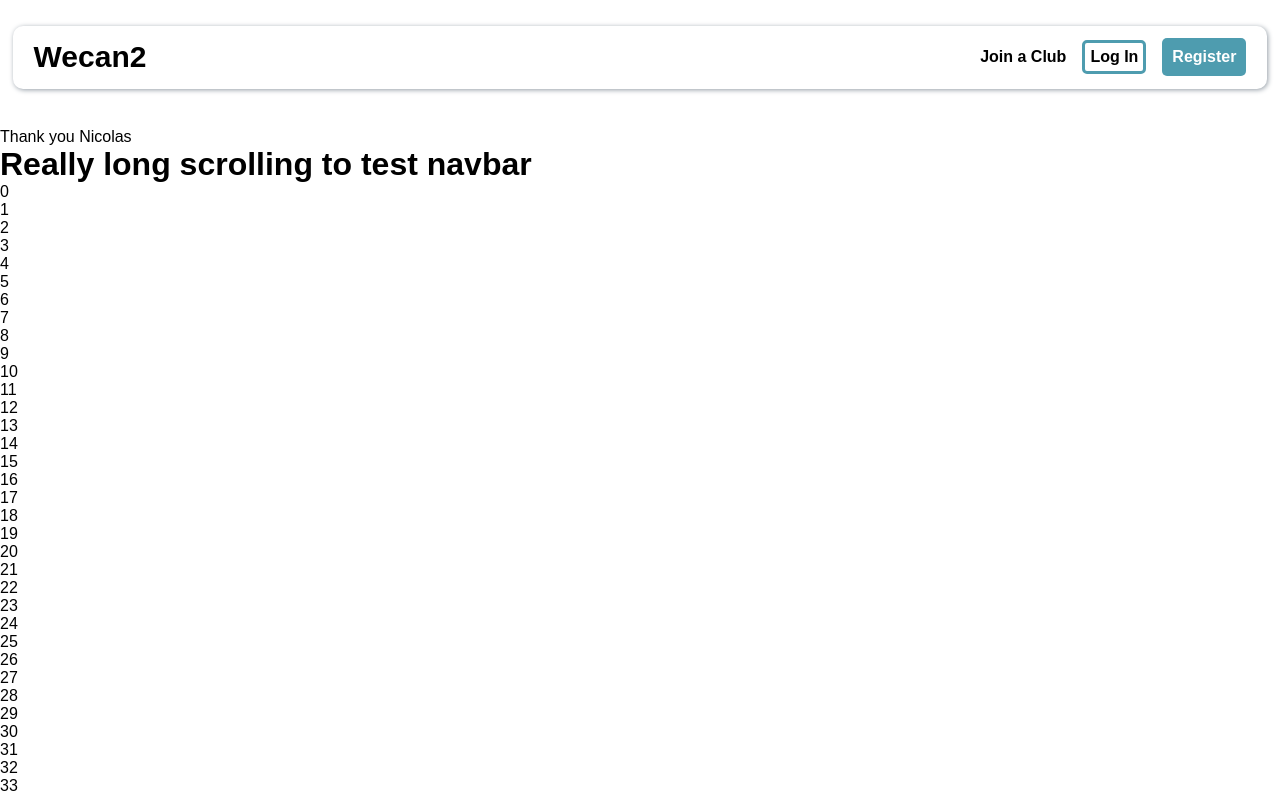
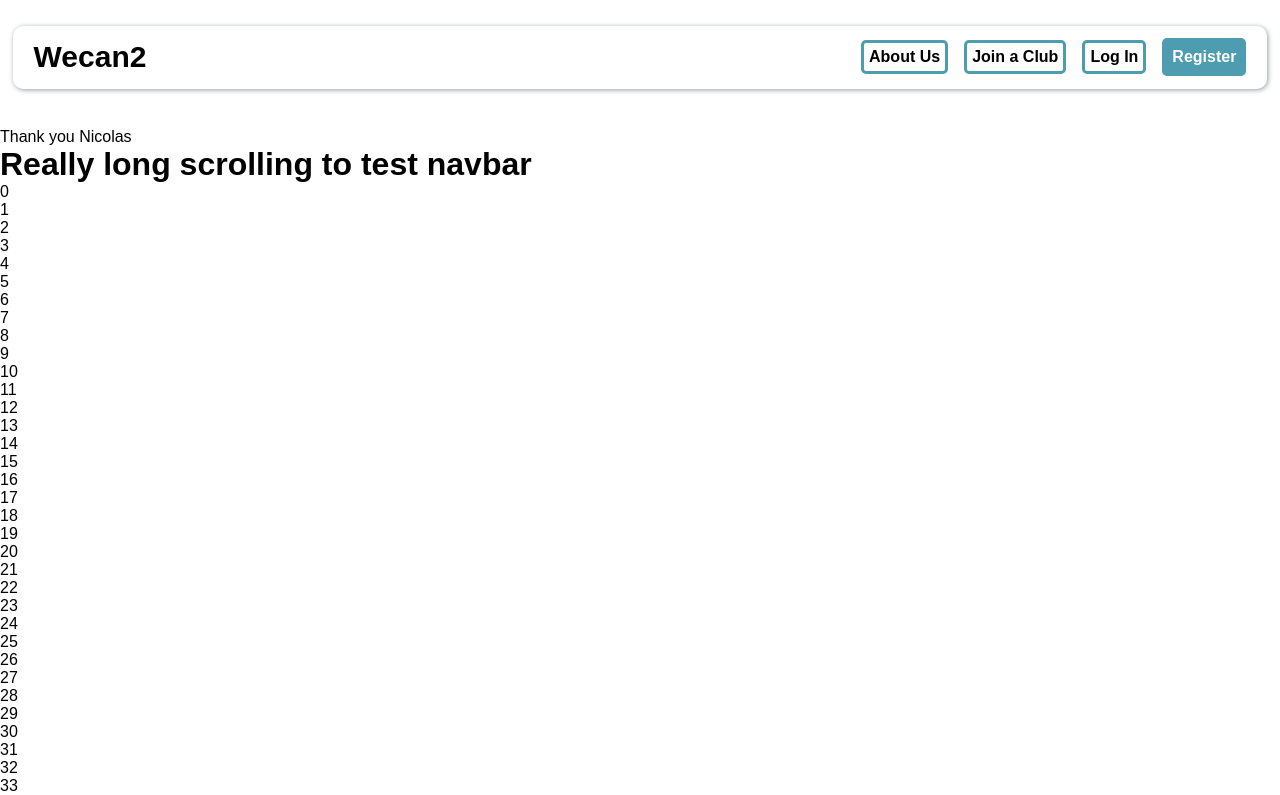
Before and after one commit to WheelerCodingClub/wecan2, a SvelteKit app: page /about in a window 1280 px wide. Shown: the top 795 px of the page. Built offline with nearby package versions, Linux system fonts and the light colour scheme; no server answers.

Commit message:
Add about us button that directs to the about page, and fix the join club button when not logged in (it wasn't a button before, just a link)

```diff
--- a/src/routes/+layout.svelte
+++ b/src/routes/+layout.svelte
@@ -29,6 +29,7 @@
         </ul>
         <ul class="links-right desktop">
             {#if data.loggedIn}
+                <li class="buttonList"><HollowButton href="/about">About Us</HollowButton></li>
                 <li class="buttonList"><HollowButton href="/browse">Join a Club</HollowButton></li>
                 <li class="buttonList">
                     <div class="dropdown">
@@ -40,7 +41,8 @@
                     </div>
                 </li>
             {:else}
-                <li><a href="/register">Join a Club</a></li>
+                <li class="buttonList"><HollowButton href="/about">About Us</HollowButton></li>
+                <li class="buttonList"><HollowButton href="/register">Join a Club</HollowButton></li>
                 <li class="buttonList"><HollowButton href="/login">Log In</HollowButton></li>
                 <li class="buttonList"><SolidButton href="/register">Register</SolidButton></li>
             {/if}
```
